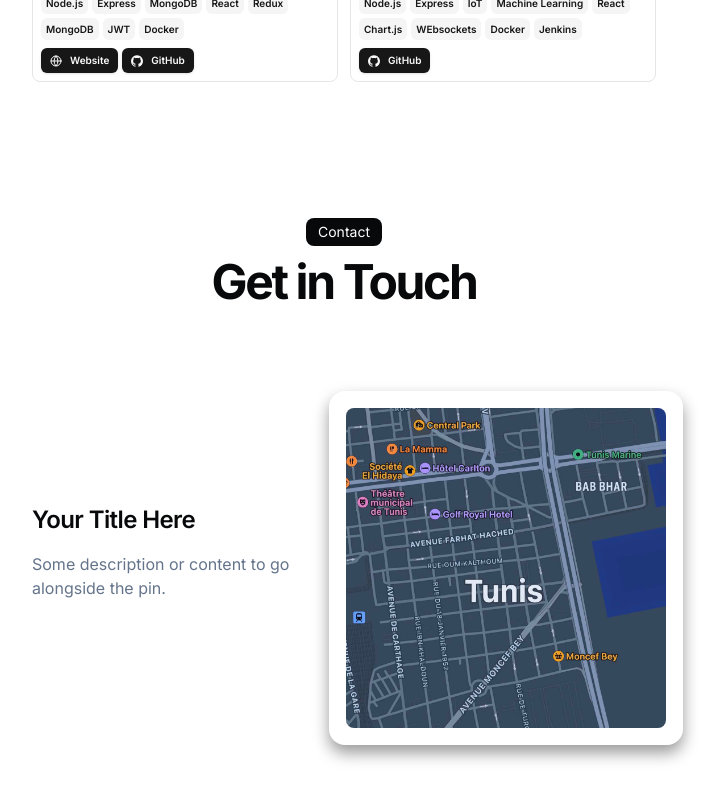
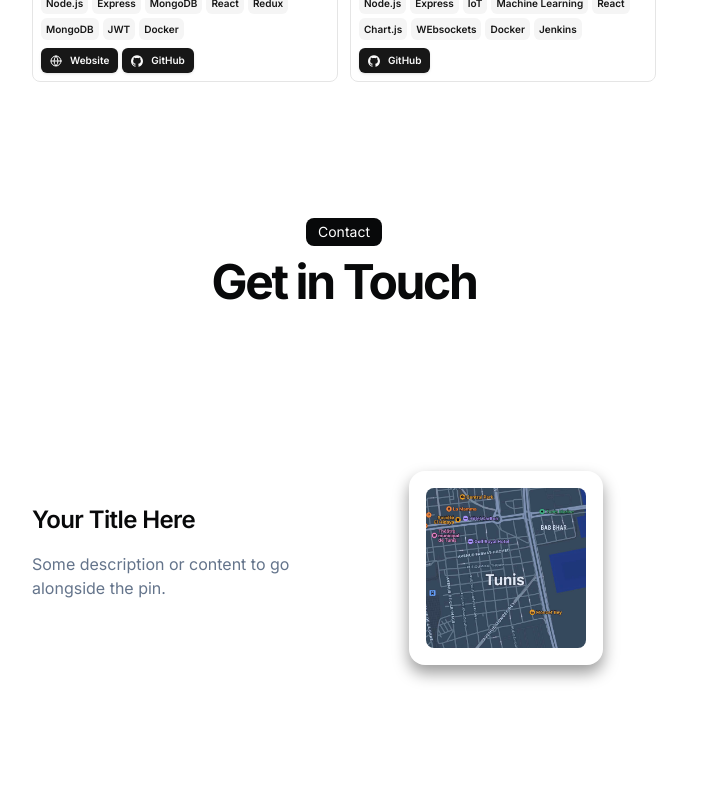
Before and after one commit to tahahamdii/minimalistic, a Next.js app: page / in a window 1280 px wide. Shown: the part 2816-3616 px from the top of the page, without its empty margins (296-1019 px from the left). Built offline with nearby package versions, Linux system fonts and the light colour scheme.

Commit message:
fixed the size

```diff
--- a/src/app/page.tsx
+++ b/src/app/page.tsx
@@ -166,7 +166,7 @@ export default function Home() {
             </div>
           </BlurFade>
         </div>
-        <div className="grid grid-cols-1 md:grid-cols-2 gap-4 mt-8 relative z-0">
+        <div className="grid grid-cols-1 md:grid-cols-2 gap-4 mt-8">
   <div className="flex flex-col justify-center">
     <h2 className="text-2xl font-semibold tracking-tight">
       Your Title Here
@@ -175,23 +175,21 @@ export default function Home() {
       Some description or content to go alongside the pin.
     </p>
   </div>
-            <PinContainer
-              title="Tunis, Tunisia"
 
-            >
-              <div className="flex basis-full flex-col p-4 tracking-tight text-slate-100/50 sm:basis-1/2 w-[20rem] h-[20rem] relative z-10">
+  <PinContainer title="Tunis, Tunisia">
+    <div className="flex basis-full flex-col p-2 tracking-tight text-slate-100/50 sm:basis-1/4 w-[10rem] h-[10rem] relative z-10">
       <Image
         src={img}
         alt="aa"
         layout="fill"
         objectFit="cover"
         className="rounded-lg z-0"
-
       />
-                <div className="flex flex-1 w-full rounded-lg mt-4 bg-gradient-to-br from-violet-500 via-purple-500 to-blue-500" />
+      <div className="flex flex-1 w-full rounded-lg mt-2 bg-gradient-to-br from-violet-500 via-purple-500 to-blue-500" />
     </div>
   </PinContainer>
 </div>
+
       </section>
 
 
```
Lines whose indentation alone changed are shown as unchanged.
